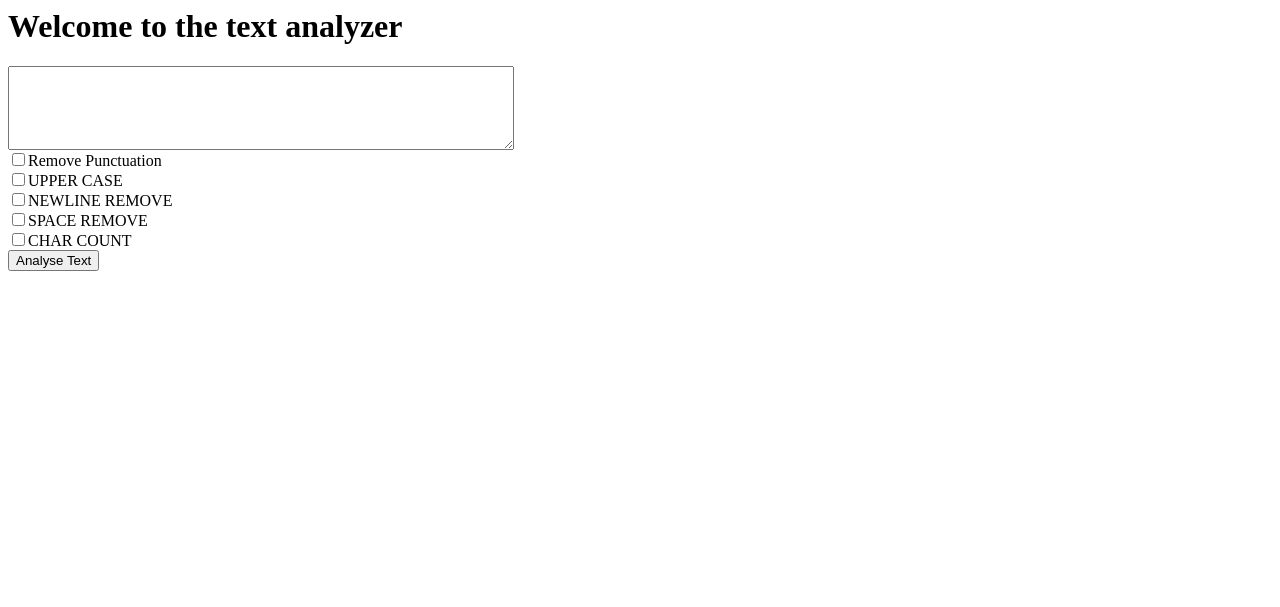
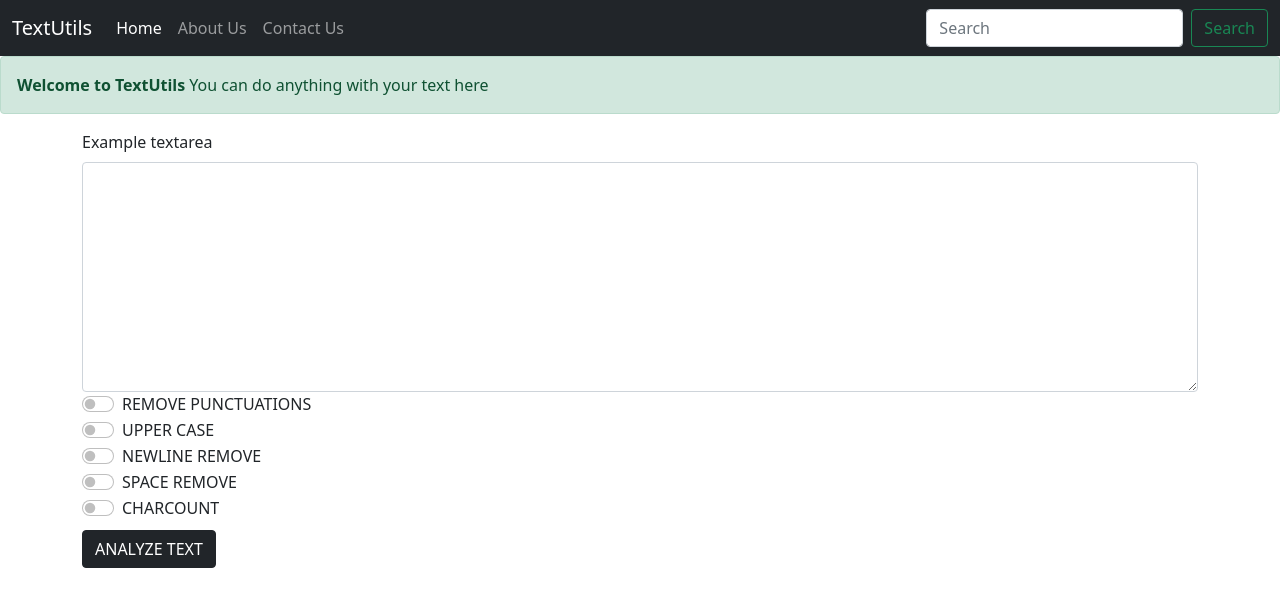
Before and after one commit to ma23nisha/django_projects, a Django app: page / in a window 1280 px wide. Shown: the top 607 px of the page. Run offline with Django 3.2, Linux system fonts and the light colour scheme.

Commit message:
front end changes

```diff
--- a/mysite/urls.py
+++ b/mysite/urls.py
@@ -21,7 +21,7 @@ urlpatterns = [
     path('admin/', admin.site.urls),
     path('',views.index,name='index'),
     path('analyze',views.analyze,name='analyze'),
-    # path('ex1',views.index,name='index'),
+    path('ex1',views.index,name='index'),
     # path('removepunc',views.removepunc),
     # path('capitalizefirst',views.capfirst,name='capfirst'),
     # path('spaceremove',views.spaceremove,name='spaceremove'),
--- a/templates/index.html
+++ b/templates/index.html
@@ -1,36 +1,86 @@
+<!doctype html>
 <html lang="en">
   <head>
-        <meta charset="UTF-8">
-        <title>Templates is working</title>
+    <!-- Required meta tags -->
+    <meta charset="utf-8">
+    <meta name="viewport" content="width=device-width, initial-scale=1">
+    <!-- Bootstrap CSS -->
+    <link href="https://cdn.jsdelivr.net/npm/bootstrap@5.0.2/dist/css/bootstrap.min.css" rel="stylesheet" integrity="sha384-EVSTQN3/azprG1Anm3QDgpJLIm9Nao0Yz1ztcQTwFspd3yD65VohhpuuCOmLASjC" crossorigin="anonymous">
+    <title>TextUtils Website</title>
   </head>
   <body>
-<h1>Welcome to the text analyzer</h1>
+
+
+    <nav class="navbar navbar-expand-lg navbar-dark bg-dark">
+        <div class="container-fluid">
+          <a class="navbar-brand" href="#">TextUtils</a>
+          <button class="navbar-toggler" type="button" data-bs-toggle="collapse" data-bs-target="#navbarSupportedContent" aria-controls="navbarSupportedContent" aria-expanded="false" aria-label="Toggle navigation">
+            <span class="navbar-toggler-icon"></span>
+          </button>
+          <div class="collapse navbar-collapse" id="navbarSupportedContent">
+            <ul class="navbar-nav me-auto mb-2 mb-lg-0">
+              <li class="nav-item">
+                <a class="nav-link active" aria-current="page" href="">Home</a>
+              </li>
+              <li class="nav-item">
+                <a class="nav-link" href="#">About Us</a>
+              </li>
+              <li class="nav-item">
+                <a class="nav-link" href="#">Contact Us</a>
+              </li>
+            </ul>
+            <form class="d-flex">
+              <input class="form-control me-2" type="search" placeholder="Search" aria-label="Search">
+              <button class="btn btn-outline-success" type="submit">Search</button>
+            </form>
+          </div>
+        </div>
+      </nav>
+      <div class="alert alert-success" role="alert">
+          <strong>Welcome to TextUtils</strong>
+        You can do anything with your text here
+      </div>
+      <div class="container">
     <form action="/analyze" method="get">
-    <textarea name='text' style="margin: 0px; width: 506px; height: 84px;"></textarea><br>
-    <input type="checkbox" name="removepunc">Remove Punctuation<br>
-    <input type="checkbox" name="fullcaps">UPPER CASE<br>
-    <input type="checkbox" name="newlineremove">NEWLINE REMOVE<br>
-    <input type="checkbox" name="removespace">SPACE REMOVE<br>
-    <input type="checkbox" name="charcount">CHAR COUNT<br>
-    <button type="submit">Analyse Text</button>
+        <div class="form-group">
+            <label for="exampleFormControlTextarea1" class="form-label" >Example textarea</label>
+            <textarea class="form-control" id="exampleFormControlTextarea1" name="text" rows="9"></textarea>
+        </div>
+        <div class="form-check form-switch">
+            <input class="form-check-input" type="checkbox" id="flexSwitchCheckDefault" name="removepunc">
+            <label class="form-check-label" for="flexSwitchCheckDefault">REMOVE PUNCTUATIONS</label>
+        </div>
+        <div class="form-check form-switch">
+            <input class="form-check-input" type="checkbox" id="flexSwitchCheckDefault" name="fullcaps">
+            <label class="form-check-label" for="flexSwitchCheckDefault">UPPER CASE</label>
+        </div>
+        <div class="form-check form-switch">
+            <input class="form-check-input" type="checkbox" id="flexSwitchCheckDefault" name="newlineremove">
+            <label class="form-check-label" for="flexSwitchCheckDefault">NEWLINE REMOVE</label>
+        </div>
+        <div class="form-check form-switch">
+            <input class="form-check-input" type="checkbox" id="flexSwitchCheckDefault" name="removespace">
+            <label class="form-check-label" for="flexSwitchCheckDefault">SPACE REMOVE</label>
+        </div>
+        <div class="form-check form-switch">
+            <input class="form-check-input" type="checkbox" id="flexSwitchCheckDefault" name="charcount">
+            <label class="form-check-label" for="flexSwitchCheckDefault">CHARCOUNT</label>
+        </div>
+        <button type="submit" class="btn btn-dark mt-2">ANALYZE TEXT</button>
+      </div>
     </form>
+    <!-- Optional JavaScript; choose one of the two! -->
+
+    <!-- Option 1: Bootstrap Bundle with Popper -->
+    <script src="https://cdn.jsdelivr.net/npm/bootstrap@5.0.2/dist/js/bootstrap.bundle.min.js" integrity="sha384-MrcW6ZMFYlzcLA8Nl+NtUVF0sA7MsXsP1UyJoMp4YLEuNSfAP+JcXn/tWtIaxVXM" crossorigin="anonymous"></script>
+
+    <!-- Option 2: Separate Popper and Bootstrap JS -->
+
+    <script src="https://cdn.jsdelivr.net/npm/@popperjs/core@2.9.2/dist/umd/popper.min.js" integrity="sha384-IQsoLXl5PILFhosVNubq5LC7Qb9DXgDA9i+tQ8Zj3iwWAwPtgFTxbJ8NT4GN1R8p" crossorigin="anonymous"></script>
+    <script src="https://cdn.jsdelivr.net/npm/bootstrap@5.0.2/dist/js/bootstrap.min.js" integrity="sha384-cVKIPhGWiC2Al4u+LWgxfKTRIcfu0JTxR+EQDz/bgldoEyl4H0zUF0QKbrJ0EcQF" crossorigin="anonymous"></script>
+
   </body>
 </html>
 
-<!-- <html lang="en">
-    <head>
-        <meta charset="UTF-8">
-        <title>Templates is working</title>
-    </head>
-<body>
-<h1>Welcome to the text analyzer</h1>
-<form>
-    <textarea></textarea>
-</form>
-<a href="https://www.facebook.com/">facebook</a><br>
-<a href="https://www.facebook.com/">facebook</a><br>
-<a href="https://www.facebook.com/">facebook</a><br>
-<a href="https://www.facebook.com/">facebook</a>
-
 </body>
-</html> -->
+</html>
```
Also changed, not shown: templates/analyze.html (+47 -5 lines). Lines whose indentation alone changed are shown as unchanged.
